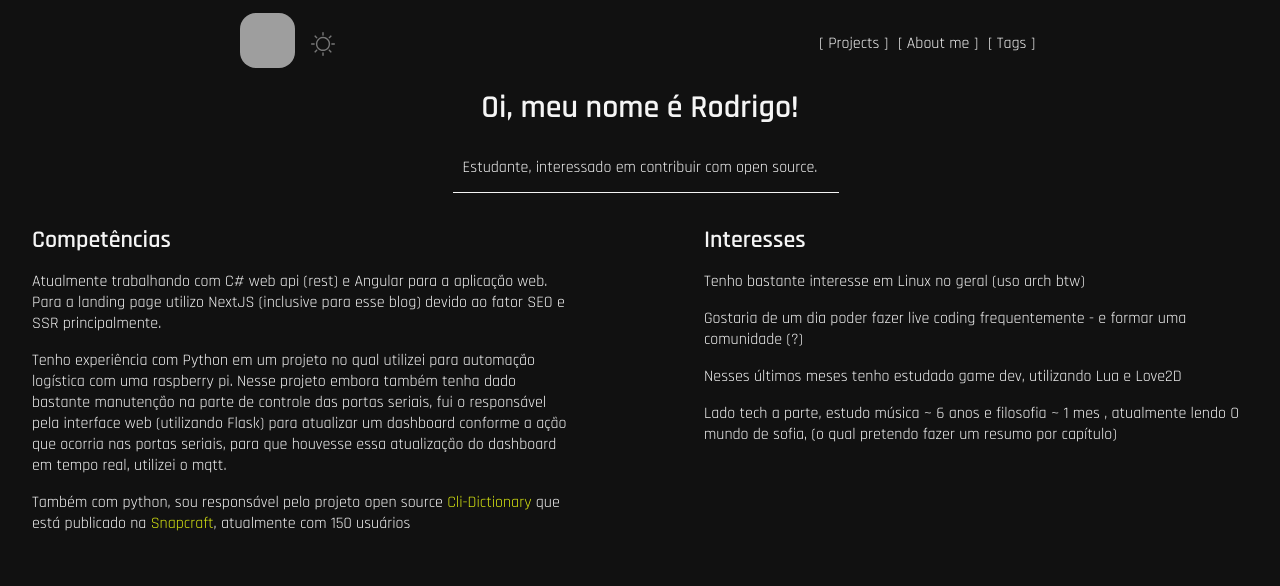
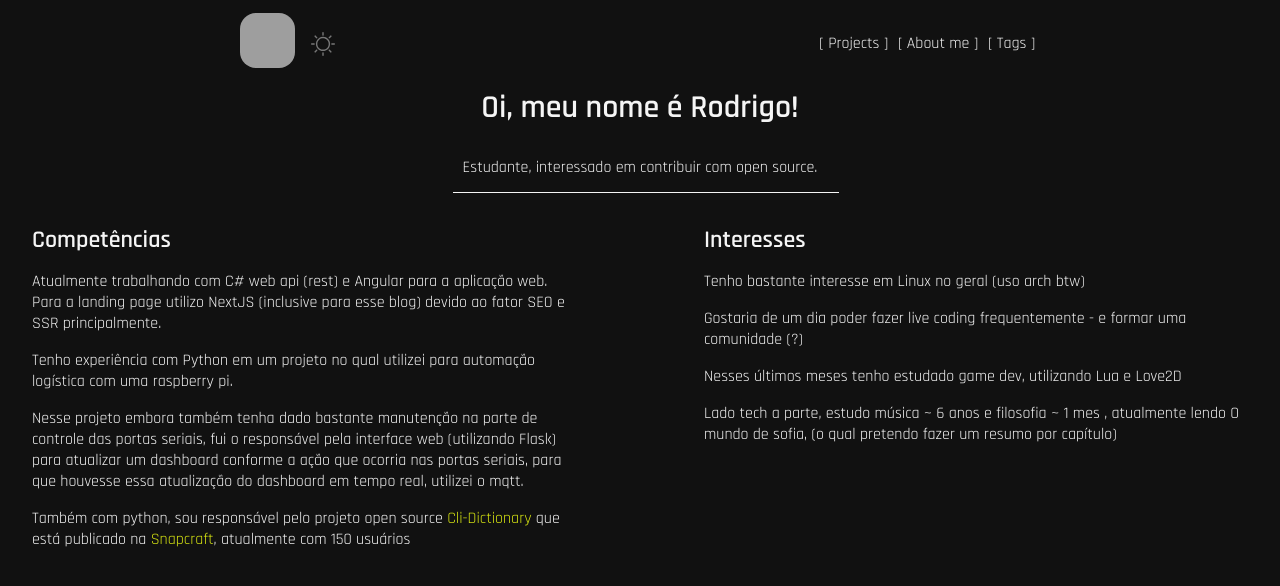
Before and after one commit to ropoko/ropoko.net, a Next.js app: page /about in a window 1280 px wide. Shown: the top 586 px of the page. Built offline with nearby package versions, Linux system fonts and the light colour scheme; grey boxes are pictures that could not be loaded.

Commit message:
fix: styles and some refactor

```diff
--- a/src/components/About/AboutStyle.ts
+++ b/src/components/About/AboutStyle.ts
@@ -39,5 +39,15 @@ export const AboutStyle = styled.div`
 			grid-template-columns: 1fr;
 			gap: 2rem;
 		}
+
+		.introduction p {
+			line-height: 1;
+			margin: 1rem 0;
+		}
+
+		.introduction::after {
+			width: 80%;
+			transform: translateX(0);
+		}
 	}
 `;
--- a/src/components/About/index.tsx
+++ b/src/components/About/index.tsx
@@ -18,12 +18,14 @@ export default function About() {
 					</p>
 					<p>
 						Tenho experiência com Python em um projeto no qual utilizei para
-						automação logística com uma raspberry pi. Nesse projeto embora
-						também tenha dado bastante manutenção na parte de controle das
-						portas seriais, fui o responsável pela interface web (utilizando
-						Flask) para atualizar um dashboard conforme a ação que ocorria nas
-						portas seriais, para que houvesse essa atualização do dashboard em
-						tempo real, utilizei o mqtt.
+						automação logística com uma raspberry pi.
+					</p>
+					<p>
+						Nesse projeto embora também tenha dado bastante manutenção na parte
+						de controle das portas seriais, fui o responsável pela interface web
+						(utilizando Flask) para atualizar um dashboard conforme a ação que
+						ocorria nas portas seriais, para que houvesse essa atualização do
+						dashboard em tempo real, utilizei o mqtt.
 					</p>
 					<p>
 						Também com python, sou responsável pelo projeto open source
--- a/src/components/ListPost/index.tsx
+++ b/src/components/ListPost/index.tsx
@@ -8,7 +8,7 @@ export default function ListPost({ post }: { post: Posts }) {
 		<ListPostStyle>
 			<header>
 				<section>
-					<h1>{post.title}</h1>
+					<h1 title={post.title}>{post.title}</h1>
 				</section>
 				<em>Posted on {post.date}</em>
 			</header>
@@ -19,7 +19,7 @@ export default function ListPost({ post }: { post: Posts }) {
 					<section className="tags">
 						<div className="aux-tags">
 							{post.tags.map((tag) => (
-								<a key={tag} href={`/tags/${tag}`}>
+								<a title={tag} key={tag} href={`/tags/${tag}`}>
 									{tag}
 								</a>
 							))}
```
Also changed, not shown: header.png (deleted).
